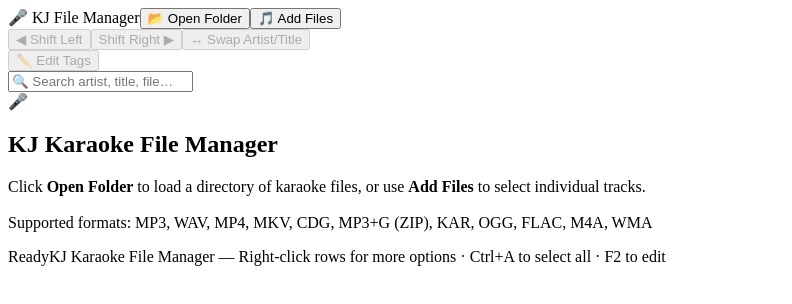
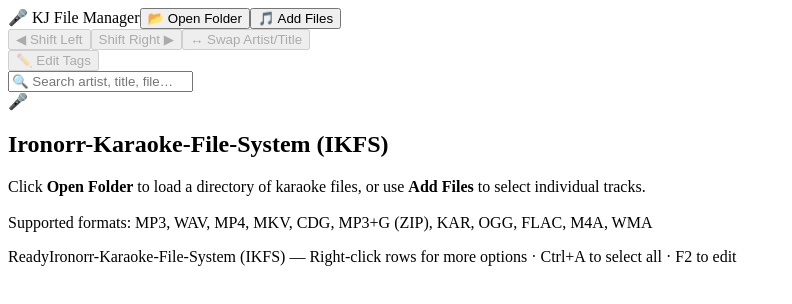
Before and after one commit to kilby8/KJ, a React (Vite) app: page / in a window 1280 px wide. Shown: the top 304 px of the page, without its empty margins (0-792 px from the left). Built offline with nearby package versions, Linux system fonts and the light colour scheme; the HTML template or start-up script is replaced by a standard one.

Commit message:
Rename app to Ironorr-Karaoke-File-System (IKFS)

```diff
--- a/electron/main.js
+++ b/electron/main.js
@@ -11,7 +11,7 @@ function createWindow() {
     height: 800,
     minWidth: 900,
     minHeight: 600,
-    title: 'KJ Karaoke File Manager',
+    title: 'Ironorr-Karaoke-File-System (IKFS)',
     icon: path.join(__dirname, '../public/icon.png'),
     webPreferences: {
       preload: path.join(__dirname, 'preload.js'),
--- a/index.html
+++ b/index.html
@@ -3,7 +3,7 @@
   <head>
     <meta charset="UTF-8" />
     <meta name="viewport" content="width=device-width, initial-scale=1.0" />
-    <title>KJ Karaoke File Manager</title>
+    <title>Ironorr-Karaoke-File-System (IKFS)</title>
   </head>
   <body>
     <div id="root"></div>
--- a/package.json
+++ b/package.json
@@ -1,5 +1,5 @@
 {
-  "name": "kj-karaoke-file-manager",
+  "name": "ironorr-karaoke-file-system-ikfs",
   "version": "1.0.0",
   "description": "A cross-platform karaoke file manager with batch tag editing, field shifting, and multi-format support.",
   "main": "electron/main.js",
@@ -15,8 +15,8 @@
   "author": "KJ",
   "license": "ISC",
   "build": {
-    "appId": "com.kj.karaoke-file-manager",
-    "productName": "KJ Karaoke File Manager",
+    "appId": "com.ironorr.ikfs",
+    "productName": "Ironorr-Karaoke-File-System (IKFS)",
     "directories": {
       "output": "release"
     },
--- a/src/App.jsx
+++ b/src/App.jsx
@@ -331,7 +331,7 @@ export default function App() {
         {!loading && files.length === 0 ? (
           <div className="empty-state">
             <div className="icon">🎤</div>
-            <h2>KJ Karaoke File Manager</h2>
+            <h2>Ironorr-Karaoke-File-System (IKFS)</h2>
             <p>
               Click <strong>Open Folder</strong> to load a directory of karaoke files, or
               use <strong>Add Files</strong> to select individual tracks.
@@ -386,7 +386,7 @@ export default function App() {
           </>
         )}
         <span style={{ marginLeft: 'auto', color: 'var(--text-dim)' }}>
-          KJ Karaoke File Manager — Right-click rows for more options · Ctrl+A to select all · F2 to edit
+          Ironorr-Karaoke-File-System (IKFS) — Right-click rows for more options · Ctrl+A to select all · F2 to edit
         </span>
       </div>
 
```
Also changed, not shown: 2 other files (tests, documents, lock files or other folders).
